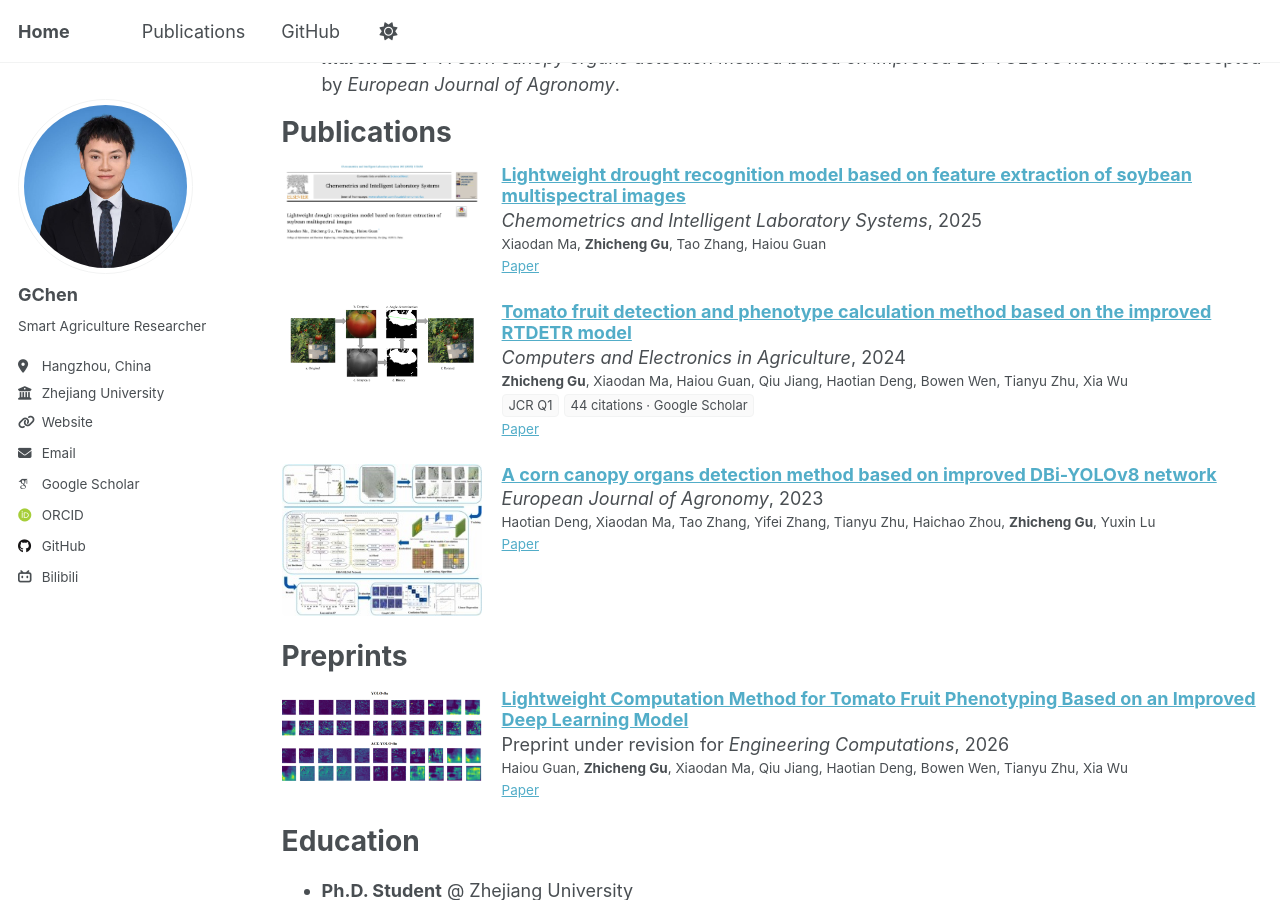
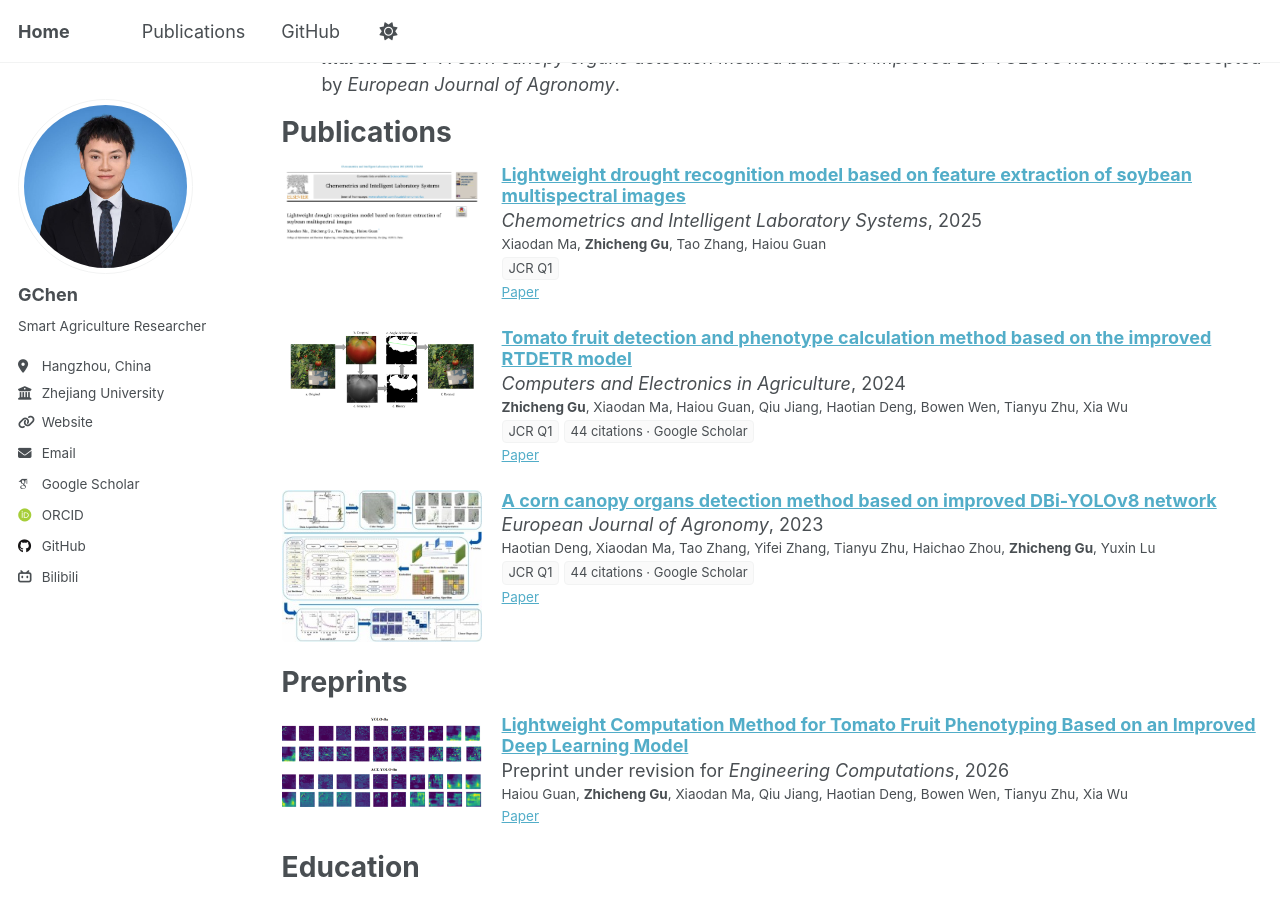
Before and after one commit to GChenai/GChenai.github.io, a Jekyll site: the page built from _pages/about.md, in a window 1280 px wide and 900 px high, scrolled down 524 px. Built offline with Jekyll 4.4.1, drawn with Linux system fonts in a browser that asks for light colours; some web fonts are replaced; a script that is not in the unit is left out.

Commit message:
Add impact badges for additional papers

```diff
--- a/_publications/2023-01-01-corn-canopy-organs-detection-dbiyolov8.md
+++ b/_publications/2023-01-01-corn-canopy-organs-detection-dbiyolov8.md
@@ -7,6 +7,9 @@ excerpt: "A corn canopy organs detection method based on an improved DBi-YOLOv8
 date: 2023-01-01
 venue: "European Journal of Agronomy"
 authors: "Haotian Deng, Xiaodan Ma, Tao Zhang, Yifei Zhang, Tianyu Zhu, Haichao Zhou, **Zhicheng Gu**, Yuxin Lu"
+jcr_quartile: "JCR Q1"
+citation_count: 44
+citation_source: "Google Scholar"
 doi: "10.1016/j.eja.2023.127076"
 doiurl: "https://doi.org/10.1016/j.eja.2023.127076"
 header:
--- a/_publications/2025-10-01-lightweight-drought-recognition.md
+++ b/_publications/2025-10-01-lightweight-drought-recognition.md
@@ -7,6 +7,7 @@ excerpt: "A lightweight drought recognition model using feature extraction from
 date: 2025-10-01
 venue: "Chemometrics and Intelligent Laboratory Systems"
 authors: "Xiaodan Ma, **Zhicheng Gu**, Tao Zhang, Haiou Guan"
+jcr_quartile: "JCR Q1"
 doi: "10.1016/j.chemolab.2025.105488"
 doiurl: "https://doi.org/10.1016/j.chemolab.2025.105488"
 header:
```
